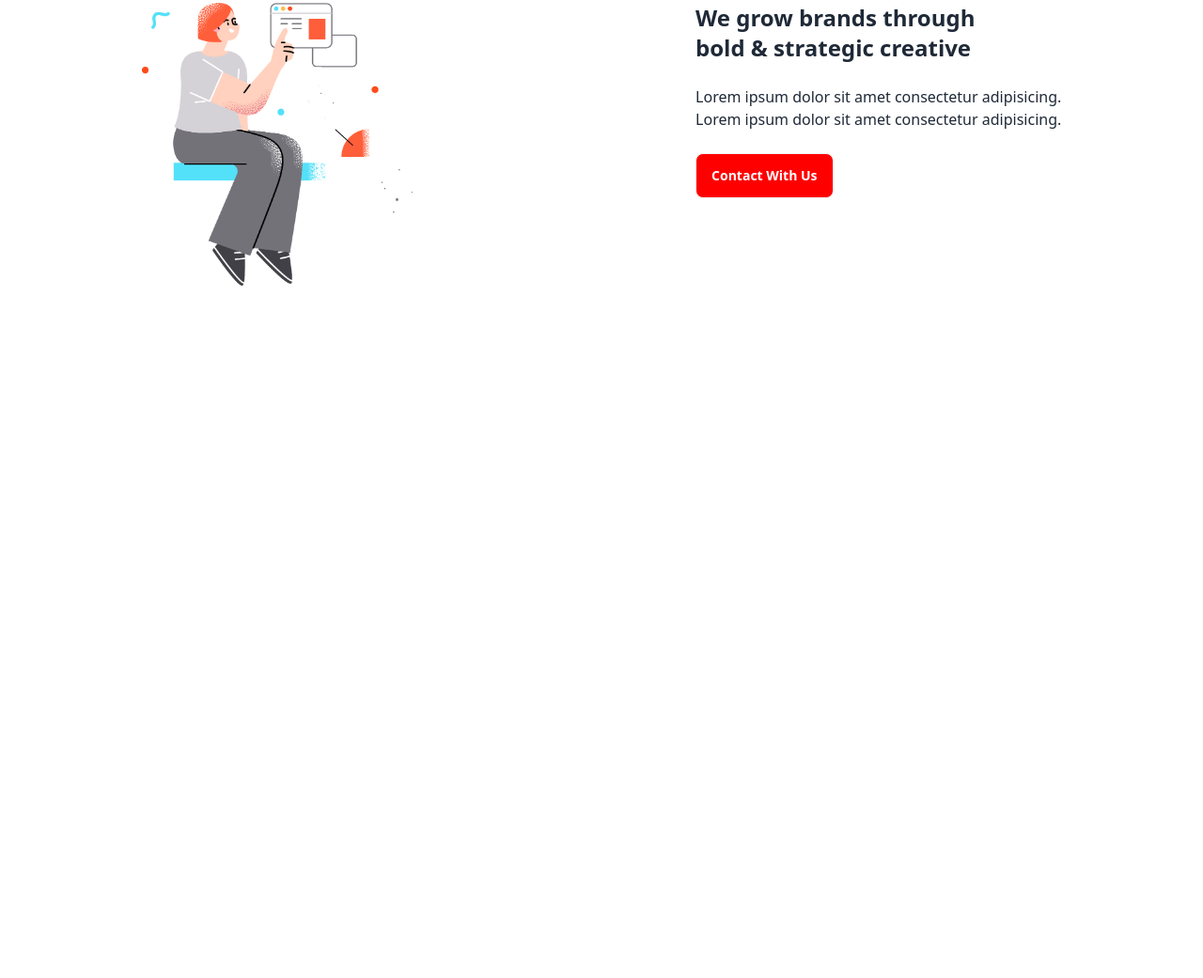
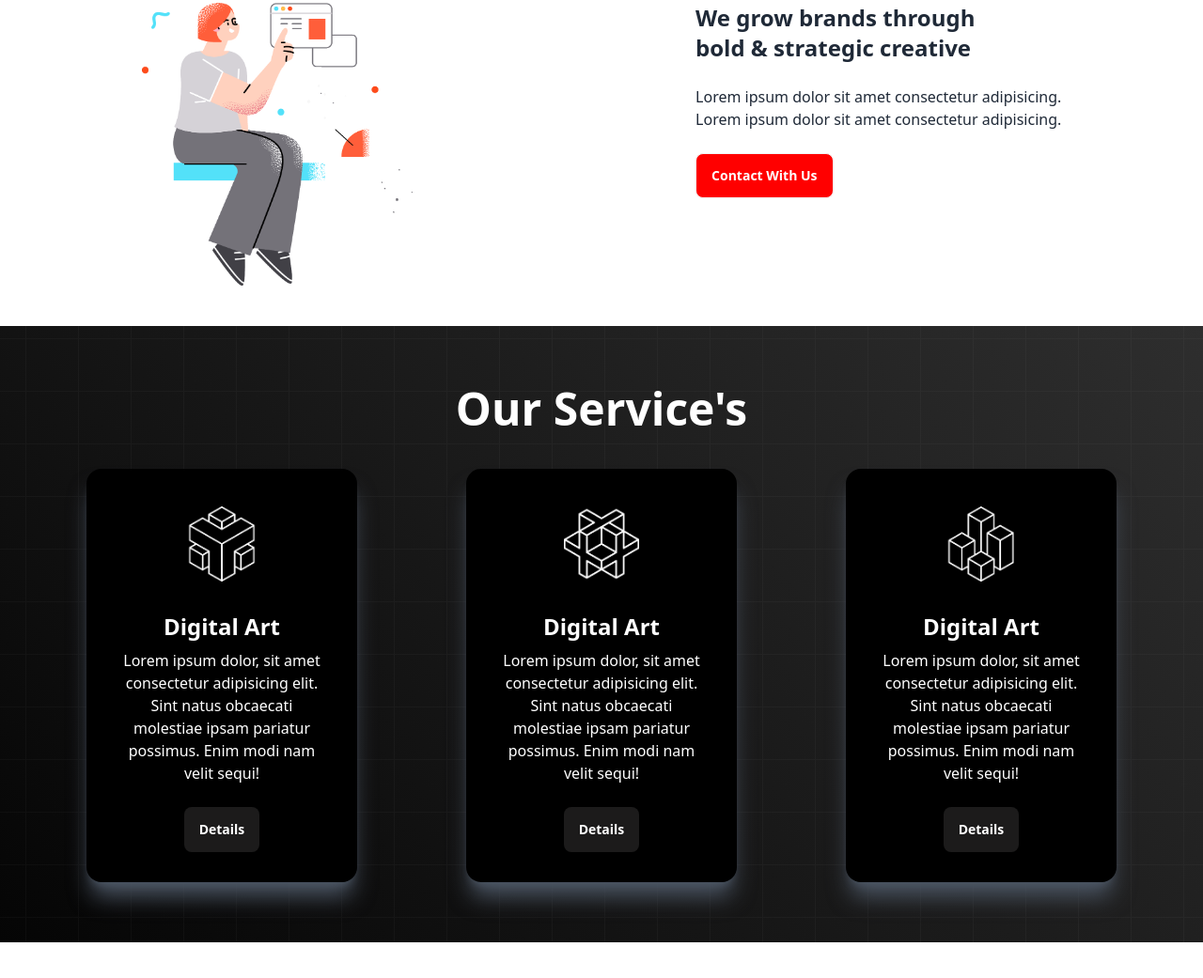
Before and after one commit to Shahidul-Islam-Jony/Digital-Products, a plain HTML site: page index.html in a window 1280 px wide. Shown: the part 981-2022 px from the top of the page at 94% size. Before the commit the page ends 1285 px from the top, so only its background shows below. Drawn offline with nearby package versions, Linux system fonts and the light colour scheme.

Commit message:
our services section added

```diff
--- a/index.html
+++ b/index.html
@@ -64,7 +64,7 @@
         <!-- About us section start here -->
         <div class="h-96 bg-white">
             <h1 class="text-5xl font-bold text-center py-7">About Us</h1>
-            <div class="flex flex-col justify-around lg:flex-row">
+            <div class="flex flex-col px-10 lg:px-0 justify-around lg:flex-row">
                 <img src="images/section.png" class="w-72 rounded-lg" />
                 <div>
                     <h3 class="text-2xl font-bold">We grow brands through<br>
@@ -76,6 +76,53 @@
             </div>
         </div>
         <!-- About us section ends here -->
+        <!-- Our services section start here -->
+        <div class="my-80 lg:my-16  h-fit py-16" style="background: url(images/background.png),linear-gradient(45deg,rgb(5,5,5),#2e2e2e)">
+            <h1 class="text-5xl text-center text-white pb-10 font-bold">Our Service's</h1>
+            <!-- card design -->
+            <div class="flex flex-col gap-6 lg:flex-row items-center justify-evenly">
+                <!-- first card -->
+                <div class="card w-72 h-fit bg-black text-white shadow-xl shadow-gray-600">
+                    <figure class="px-10 pt-10">
+                      <img src="icon/0.png" alt="digital art" class="w-20" />
+                    </figure>
+                    <div class="card-body items-center text-center">
+                      <h2 class="card-title text-2xl font-bold">Digital Art</h2>
+                      <p>Lorem ipsum dolor, sit amet consectetur adipisicing elit. Sint natus obcaecati molestiae ipsam pariatur possimus. Enim modi nam velit sequi!</p>
+                      <div class="card-actions">
+                        <button class="btn bg-[#1c1b1b] text-white capitalize border-none mt-4">details</button>
+                      </div>
+                    </div>
+                  </div>
+                <!-- second card -->
+                <div class="card w-72 h-fit bg-black text-white shadow-xl shadow-gray-600">
+                    <figure class="px-10 pt-10">
+                      <img src="icon/1.png" alt="digital art" class="w-20" />
+                    </figure>
+                    <div class="card-body items-center text-center">
+                      <h2 class="card-title text-2xl font-bold">Digital Art</h2>
+                      <p>Lorem ipsum dolor, sit amet consectetur adipisicing elit. Sint natus obcaecati molestiae ipsam pariatur possimus. Enim modi nam velit sequi!</p>
+                      <div class="card-actions">
+                        <button class="btn bg-[#1c1b1b] text-white capitalize border-none mt-4">details</button>
+                      </div>
+                    </div>
+                  </div>
+                <!-- third card -->
+                <div class="card w-72 h-fit bg-black text-white shadow-xl shadow-gray-600">
+                    <figure class="px-10 pt-10">
+                      <img src="icon/2.png" alt="digital art" class="w-20" />
+                    </figure>
+                    <div class="card-body items-center text-center">
+                      <h2 class="card-title text-2xl font-bold">Digital Art</h2>
+                      <p>Lorem ipsum dolor, sit amet consectetur adipisicing elit. Sint natus obcaecati molestiae ipsam pariatur possimus. Enim modi nam velit sequi!</p>
+                      <div class="card-actions">
+                        <button class="btn bg-[#1c1b1b] text-white capitalize border-none mt-4">details</button>
+                      </div>
+                    </div>
+                  </div>
+            </div>
+        </div>
+        <!-- Our services section ends here -->
     </main>
     <!-- main section ends here -->
     <!-- footer section start here -->
```
